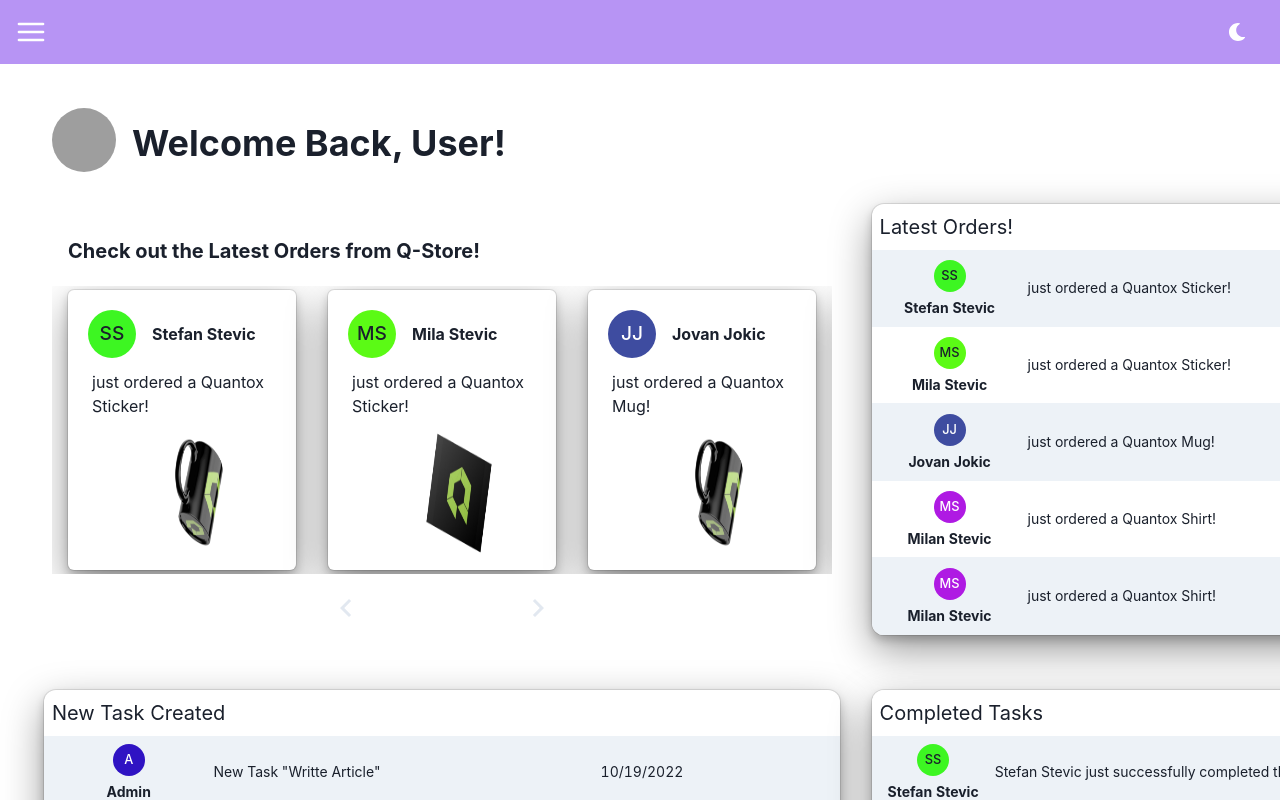
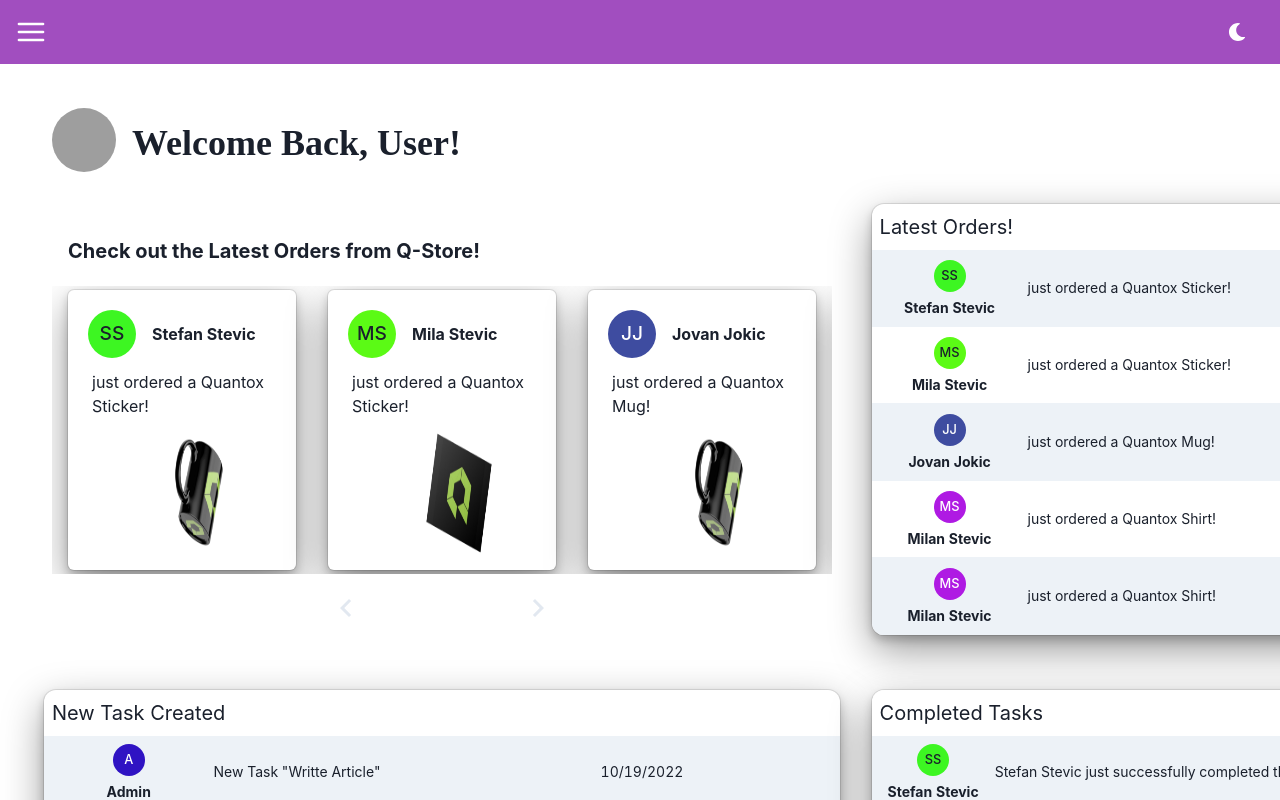
Before and after one commit to UrosDelic/bounty-hunters-fe, a React (Create React App) app: page /feed in a window 1280 px wide. Shown: the top 800 px of the page. Built offline with nearby package versions, Linux system fonts and the light colour scheme; grey boxes are pictures that could not be loaded.

Commit message:
chakra theme reorganisation

```diff
--- a/src/App.jsx
+++ b/src/App.jsx
@@ -4,7 +4,7 @@ import { Routes, Route } from 'react-router-dom';
 import { BrowserRouter } from 'react-router-dom';
 import { Layout } from './components';
 import Feed from './components/user/Feed';
-import theme from './theme';
+import theme from './theme/index';
 import { DefaultPage, NotFound, Wallet } from './pages';
 import ProtectedRoute from './routes/ProtectedRoute';
 import userTypes from './context/userTypes';
--- a/src/components/Header.jsx
+++ b/src/components/Header.jsx
@@ -8,9 +8,8 @@ function Header({ onOpen }) {
     <Flex
       minH="8vh"
       alignItems="center"
-      backgroundColor="black"
+      bg="main.purple"
       color="white"
-      bg="purple.300"
       padding="10px 15px"
       justifyContent="space-between"
     >
--- a/src/theme.js
+++ /dev/null
@@ -1,73 +0,0 @@
-import { createBreakpoints } from '@chakra-ui/theme-tools';
-import { extendTheme } from '@chakra-ui/react';
-
-const config = {
-  initialColorMode: 'light',
-  useSystemColorMode: false,
-  styles: {
-    global: {
-      body: {
-        bg: 'gray.200',
-        color: 'black',
-        ml: '0 !important',
-        p: '0 !important',
-        boxSizing: 'border-box',
-      },
-    },
-  },
-  breakpoints: createBreakpoints({
-    xs: '30em',
-    sm: '36em',
-    md: '46.25em',
-    lg: '62.5em',
-    xl: '78.125em',
-    xxl: '95em',
-  }),
-  colors: {
-    base: {
-      50: '#eceff1',
-      100: '#cfd8dc',
-      200: '#b0bec5',
-      300: '#90a4ae',
-      400: '#78909c',
-      500: '#607d8b',
-      600: '#546e7a',
-      700: '#455a64',
-      800: '#37474f',
-      900: '#263238',
-      d100: '#171F23',
-      d200: '#12181B',
-      d400: '#0D1214',
-      d700: '#080C0D',
-    },
-  },
-  components: {
-    Heading: {
-      baseStyle: {
-        fontFamily: 'inherit',
-        fontWeight: 'normal',
-        color: 'inherit',
-      },
-    },
-    Text: {
-      baseStyle: {
-        fontFamily: 'inherit',
-        fontWeight: 'normal',
-        lineHeight: 'tall',
-        color: 'inherit',
-      },
-    },
-    Button: {
-      baseStyle: {
-        textTransform: 'uppercase',
-        letterSpacing: 'widest',
-        fontWeight: 'normal',
-        userSelect: 'none',
-      },
-    },
-  },
-};
-
-const theme = extendTheme({ config });
-
-export default theme;
--- /dev/null
+++ b/src/theme/index.js
@@ -0,0 +1,15 @@
+import { extendTheme } from '@chakra-ui/react';
+
+const theme = extendTheme({
+  colors: {
+    main: {
+      purple: '#A14EBF',
+    },
+  },
+  fonts: {
+    heading: 'Montserrat',
+    body: 'Inter',
+  },
+});
+
+export default theme;
```
Also changed, not shown: src/theme/styles.css (added).
